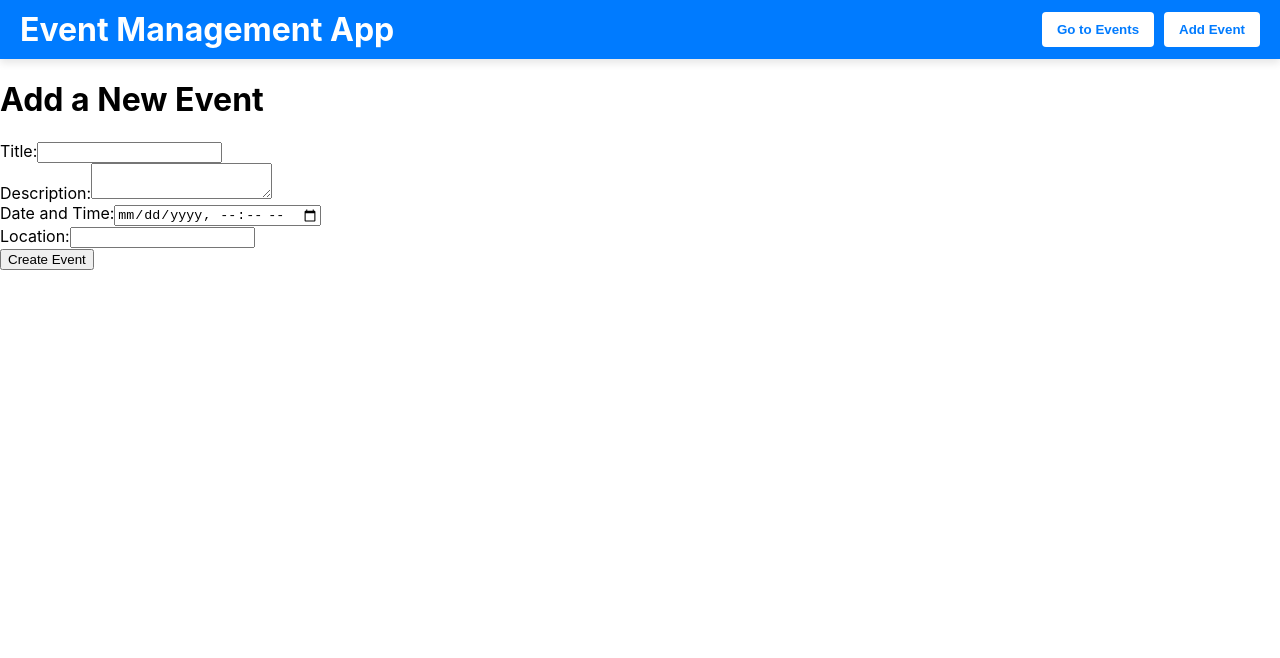
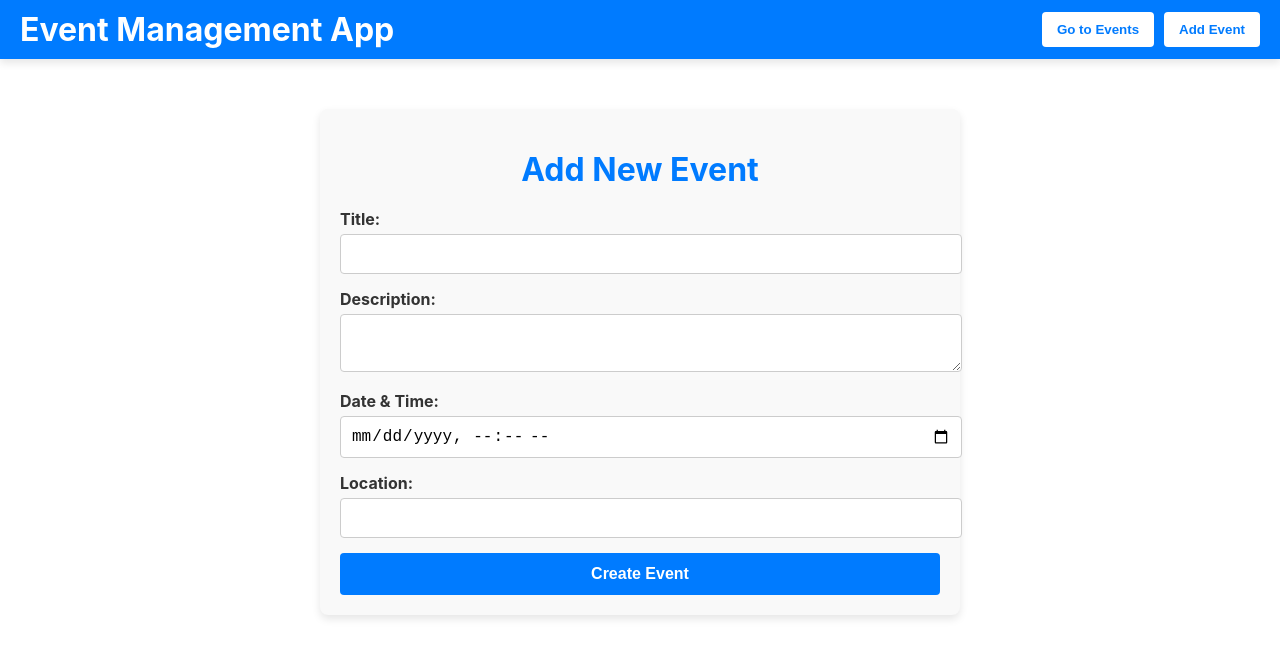
Before and after one commit to MariaPindaru/SpringBootGT, a React (Create React App) app in the folder frontend/: page /add-event in a window 1280 px wide. Shown: the top 658 px of the page. Built offline with nearby package versions, Linux system fonts and the light colour scheme.

Commit message:
[Frontend] Add EventForm

```diff
--- a/frontend/src/App.js
+++ b/frontend/src/App.js
@@ -1,11 +1,10 @@
 import React from "react";
 import { BrowserRouter, Route, Routes } from 'react-router-dom';
+import EventDetails from "./components/EventDetails";
+import EventForm from "./components/EventForm";
 import EventList from "./components/EventList";
-import AddEvent from "./components/AddEvent";
-import EventDetails from "./components/EventDetails";
-import EditEvent from "./components/EditEvent";
+import Header from "./components/Header";
 import Home from "./components/Home";
-import Header from "./components/Header";
 
 function App() {
   return (
@@ -14,14 +13,12 @@ function App() {
       <Routes>
         <Route path='/' element={<Home />} />
 
-        <Route path="/add-event" element={<AddEvent />} />
         <Route path="/event/:id" element={<EventDetails />} />
-        <Route path="/edit-event/:id" element={<EditEvent />} />
-
+        <Route path="/add-event" element={<EventForm />} />
+        <Route path="/edit-event/:id" element={<EventForm />} />
         <Route path='/events' element={<EventList />} />
 
       </Routes>
-      {/* <Footer /> */}
 
     </BrowserRouter>
   );
--- a/frontend/src/components/AddEvent.js
+++ /dev/null
@@ -1,94 +0,0 @@
-import React, { useState } from 'react';
-import { createEvent } from '../services/eventService';
-import { useNavigate } from 'react-router-dom';
-
-const AddEvent = () => {
-  const navigate = useNavigate();
-
-  const [title, setTitle] = useState('');
-  const [description, setDescription] = useState('');
-  const [dateTime, setDateTime] = useState('');
-  const [location, setLocation] = useState('');
-  const [loading, setLoading] = useState(false);
-  const [error, setError] = useState('');
-
-  const handleSubmit = async (e) => {
-    e.preventDefault();
-    setLoading(true);
-    setError('');
-
-    const event = {
-      title,
-      description,
-      dateTime,
-      location,
-    };
-
-    try {
-      const newEvent = await createEvent(event);
-      if (newEvent) {
-        navigate('/events');
-      } else {
-        setError('Failed to create event. Please try again.');
-      }
-    } catch (err) {
-      setError('Error occurred while creating event.');
-    }
-    setLoading(false);
-  };
-
-  return (
-    <div>
-      <h1>Add a New Event</h1>
-      <form onSubmit={handleSubmit}>
-        <div>
-          <label htmlFor="title">Title:</label>
-          <input
-            type="text"
-            id="title"
-            value={title}
-            onChange={(e) => setTitle(e.target.value)}
-            required
-          />
-        </div>
-        <div>
-          <label htmlFor="description">Description:</label>
-          <textarea
-            id="description"
-            value={description}
-            onChange={(e) => setDescription(e.target.value)}
-            required
-          />
-        </div>
-        <div>
-          <label htmlFor="dateTime">Date and Time:</label>
-          <input
-            type="datetime-local"
-            id="dateTime"
-            value={dateTime}
-            onChange={(e) => setDateTime(e.target.value)}
-            required
-          />
-        </div>
-        <div>
-          <label htmlFor="location">Location:</label>
-          <input
-            type="text"
-            id="location"
-            value={location}
-            onChange={(e) => setLocation(e.target.value)}
-            required
-          />
-        </div>
-
-        {error && <p style={{ color: 'red' }}>{error}</p>}
-
-        <button type="submit" disabled={loading}>
-          {loading ? 'Creating Event...' : 'Create Event'}
-        </button>
-      </form>
-    </div>
-  );
-};
-
-export default AddEvent;
--- a/frontend/src/components/EditEvent.js
+++ b/frontend/src/components/EventForm.js
@@ -1,8 +1,8 @@
 import React, { useState, useEffect } from "react";
 import { useParams, useNavigate } from "react-router-dom";
-import { getEventById, updateEvent } from "../services/eventService";
+import { getEventById, updateEvent, createEvent } from "../services/eventService";
 
-const EditEvent = () => {
+const EventForm = () => {
     const { id } = useParams();
     const navigate = useNavigate();
     const [event, setEvent] = useState({
@@ -11,9 +11,10 @@ const EditEvent = () => {
         dateTime: "",
         location: "",
     });
-    const [loading, setLoading] = useState(true);
+    const [loading, setLoading] = useState(!!id);
 
     useEffect(() => {
+        if (id) {
             const fetchEvent = async () => {
                 try {
                     const eventData = await getEventById(id);
@@ -24,8 +25,8 @@ const EditEvent = () => {
                     setLoading(false);
                 }
             };
-
             fetchEvent();
+        }
     }, [id]);
 
     const handleChange = (e) => {
@@ -35,12 +36,18 @@ const EditEvent = () => {
     const handleSubmit = async (e) => {
         e.preventDefault();
         try {
-            await updateEvent(id, event); // Update event details
+            if (id) {
+                await updateEvent(id, event);
                 alert("Event updated successfully!");
-            navigate(`/event/${id}`); // Redirect to the event details page
+                navigate(`/event/${id}`);
+            } else {
+                const newEvent = await createEvent(event);
+                alert("Event created successfully!");
+                navigate(`/event/${newEvent.id}`);
+            }
         } catch (error) {
-            console.error("Error updating event:", error);
-            alert("Failed to update the event. Please try again.");
+            console.error("Error submitting the form:", error);
+            alert("An error occurred. Please try again.");
         }
     };
 
@@ -70,7 +77,7 @@ const EditEvent = () => {
                     marginBottom: "20px",
                 }}
             >
-                Edit Event
+                {id ? "Edit Event" : "Add New Event"}
             </h1>
             <form onSubmit={handleSubmit}>
                 <div style={{ marginBottom: "15px" }}>
@@ -139,7 +146,7 @@ const EditEvent = () => {
                     <input
                         type="datetime-local"
                         name="dateTime"
-                        value={new Date(event.dateTime).toISOString().slice(0, -1)}
+                        value={event.dateTime ? new Date(event.dateTime).toISOString().slice(0, -1) : ""}
                         onChange={handleChange}
                         required
                         style={{
@@ -191,11 +198,11 @@ const EditEvent = () => {
                         fontWeight: "bold",
                     }}
                 >
-                    Save Changes
+                    {id ? "Save Changes" : "Create Event"}
                 </button>
             </form>
         </div>
     );
 };
 
-export default EditEvent;
+export default EventForm;
```
Lines whose indentation alone changed are shown as unchanged.
